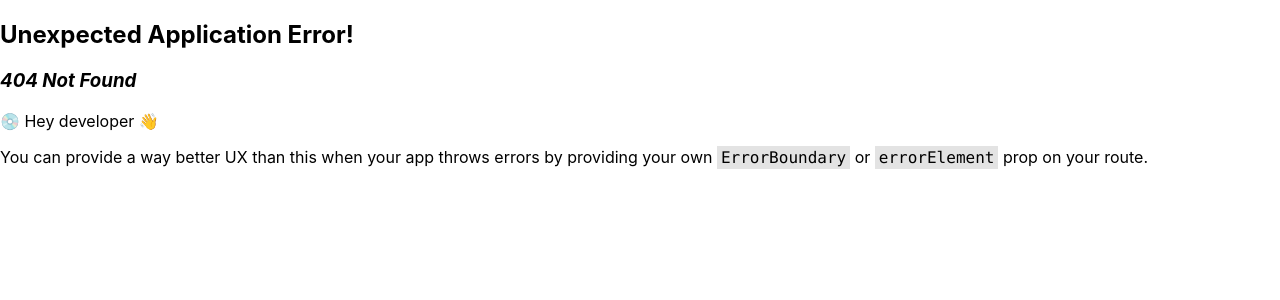
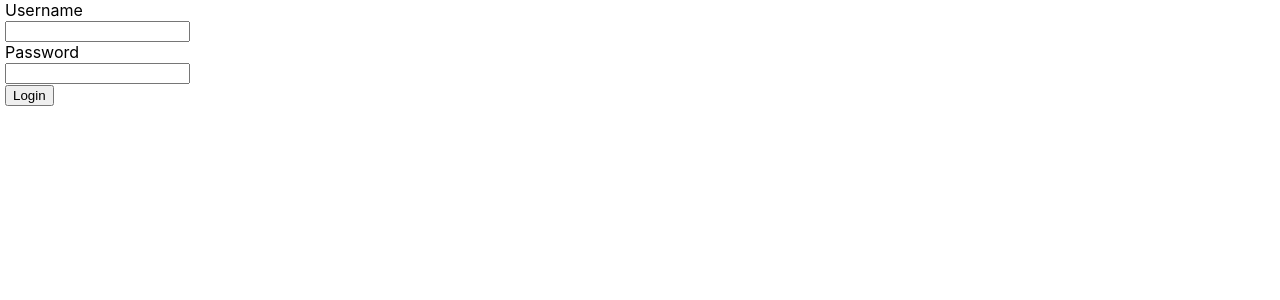
Before and after one commit to s-kaler/phase-2-project, a React (Create React App) app: page /login in a window 1280 px wide. Before the commit this address had no page. Shown: the top 300 px of the page. Built offline with nearby package versions, Linux system fonts and the light colour scheme; data requests are answered from the project's data file.

Commit message:
added list of blogs plus routing for individual blog posts

```diff
--- /dev/null
+++ b/db.json
@@ -0,0 +1,22 @@
+{
+  "blogs": [
+    {
+      "title": "My First Blog Post",
+      "content": "This is the content of my first blog post.",
+      "author": "John Doe",
+      "id": 1
+    },
+    {
+      "title": "My Second Blog Post",
+      "content": "This is the content of my second blog post.",
+      "author": "Jane Smith",
+      "id": 2
+    },
+    {
+      "title": "My Third Blog Post",
+      "content": "This is the content of my third blog post.",
+      "author": "Bob Johnson",
+      "id": 3
+    }
+  ]
+}
--- a/src/components/App.css
+++ b/src/components/App.css
@@ -1,5 +1,6 @@
 .App {
-  text-align: center;
+  text-align: left;
+  margin-left: 5px;
 }
 
 .App-logo {
--- a/src/components/App.js
+++ b/src/components/App.js
@@ -6,6 +6,15 @@ import { Outlet, Navigate, useNavigate } from "react-router-dom";
 import { useState, useEffect } from 'react';
 
 function App() {
+  const [blogPosts, setBlogPosts] = useState([]);
+
+  useEffect(() => {
+    fetch("http://localhost:4000/blogs")
+      .then(r => r.json())
+      .then(data => setBlogPosts(data))
+      .catch(error => console.error(error));
+  }, []);
+
   const [isLoggedIn, setIsLoggedIn] = useState(false);
   const navigate = useNavigate();
 
@@ -28,7 +37,7 @@ function App() {
   return (
     <div className="App">
       {isLoggedIn ? <NavBar logout={logout} /> : <Navigate to="/login" />}
-      <Outlet />
+      <Outlet context={[login, blogPosts]}/>
     </div>
   );
 }
--- /dev/null
+++ b/src/components/BlogPost.js
@@ -0,0 +1,25 @@
+import { useParams } from "react-router-dom";
+import { useState, useEffect } from "react";
+
+function BlogPost() {
+  const [blog, setBlog] = useState({});
+  const params = useParams();
+  const blogId = params.id;
+
+  useEffect(() => {
+    fetch(`http://localhost:4000/blogs/${blogId}`)
+      .then(r => r.json())
+      .then(data => setBlog(data))
+      .catch(error => console.error(error));
+  }, [blogId]);
+
+  return (
+    <div className="blog-post">
+      <h1>{blog.title}</h1>
+      <p>by {blog.author}</p>
+      <p>{blog.content}</p>
+    </div>
+  );
+}
+
+export default BlogPost;
--- a/src/components/Home.js
+++ b/src/components/Home.js
@@ -1,8 +1,27 @@
+import React, { useState, useEffect } from "react";
+import { Outlet, Link, useOutletContext } from "react-router-dom";
+
 function Home() {
+  const [login, blogs] = useOutletContext();
+
+  console.log(blogs);
+  const blogList = blogs.map(post => (
+    <article className="blog-post" key={post.id}>
+      <p>
+        <Link to={`/blogs/${post.id}`}>{post.title}</ Link>
+      </p>
+      <p>by {post.author}</p>
+    </article>
+  ))
+
   return (
-    <main>
-      <h1>Home!</h1>
-    </main>
+      <main>
+        <div>
+          <h1>Blog Posts</h1>
+          {blogList}
+        </div>
+
+      </main >
   );
 }
 
--- a/src/components/Login.js
+++ b/src/components/Login.js
@@ -4,7 +4,7 @@ import { useOutletContext } from "react-router-dom";
 
 function Login() {
   // Access the login function passed as context
-  const login = useOutletContext();
+  const [login, blogs] = useOutletContext();
   const [formData, setFormData] = useState({
     username: "",
     password: "",
@@ -25,7 +25,7 @@ function Login() {
 
   return (
     <form onSubmit={handleLogin}>
-      <label for="username">Username</label>
+      <label htmlFor="username">Username</label>
       <div>
         <input
           id="username"
@@ -35,7 +35,7 @@ function Login() {
           onChange={handleChange}
         />
       </div>
-      <label for="password">Password</label>
+      <label htmlFor="password">Password</label>
       <div>
         <input
           id="password"
--- /dev/null
+++ b/src/components/NavBar.css
@@ -0,0 +1,5 @@
+.logout {
+  position: absolute;
+    top: 5px;
+    right: 5px;
+}
--- a/src/components/NavBar.js
+++ b/src/components/NavBar.js
@@ -1,12 +1,12 @@
 import { NavLink } from "react-router-dom";
+import "./NavBar.css";
 
 function NavBar({logout}) {
   return (
     <nav>
-        <NavLink to="/" className="nav-link">Home</NavLink> |
-        <NavLink to="/about" className="nav-link">About</NavLink> |
-        <NavLink to="/contact" className="nav-link">Contact</NavLink>
-        <button onClick={logout}>Logout</button>
+        <NavLink to="/" className="nav-link">Home</NavLink>
+        {" "}
+        <button onClick={logout} className="logout">Logout</button>
     </nav>
   )
 }
```
Also changed, not shown: src/routes.js (+14 -1 lines).
